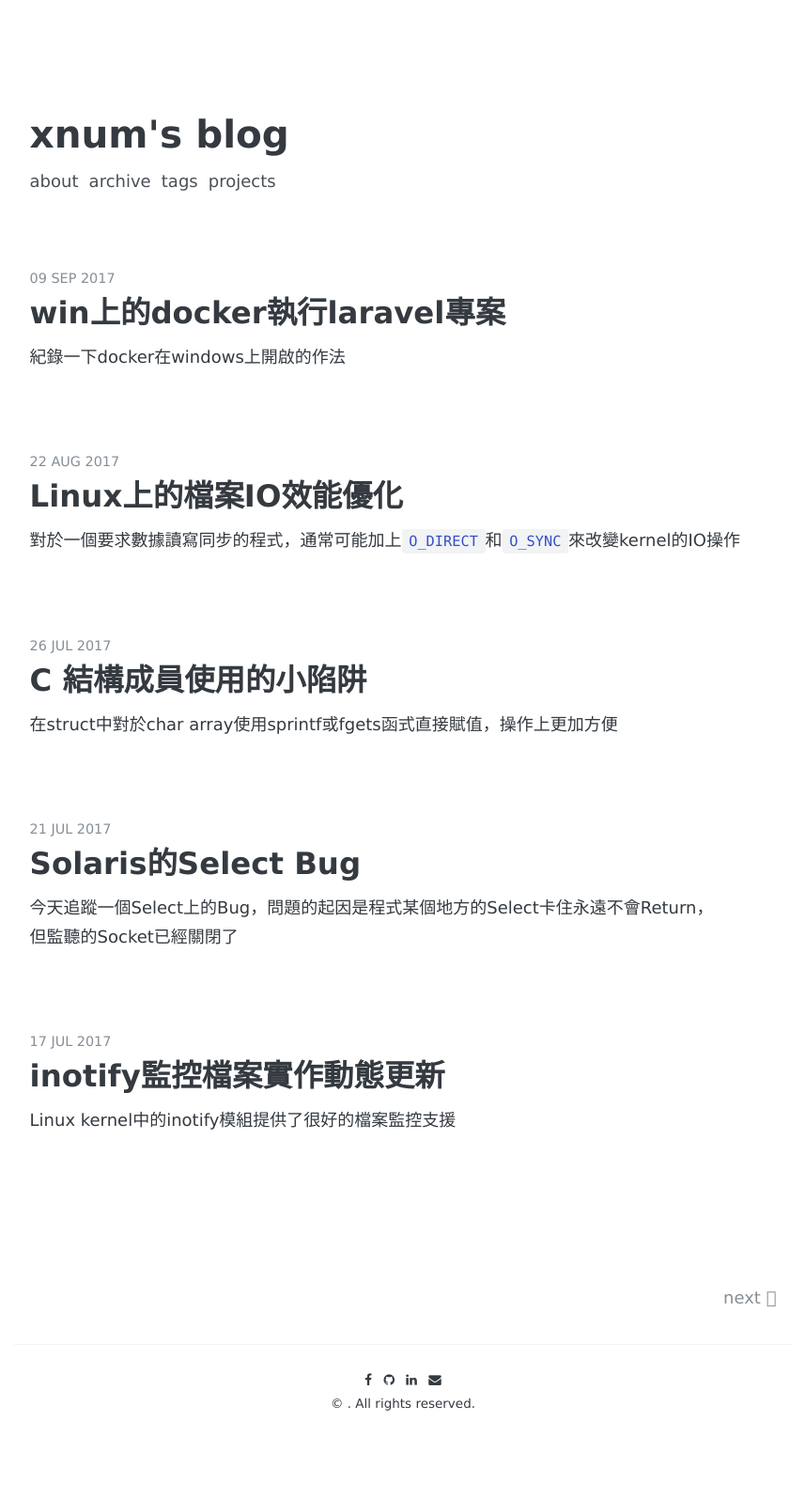
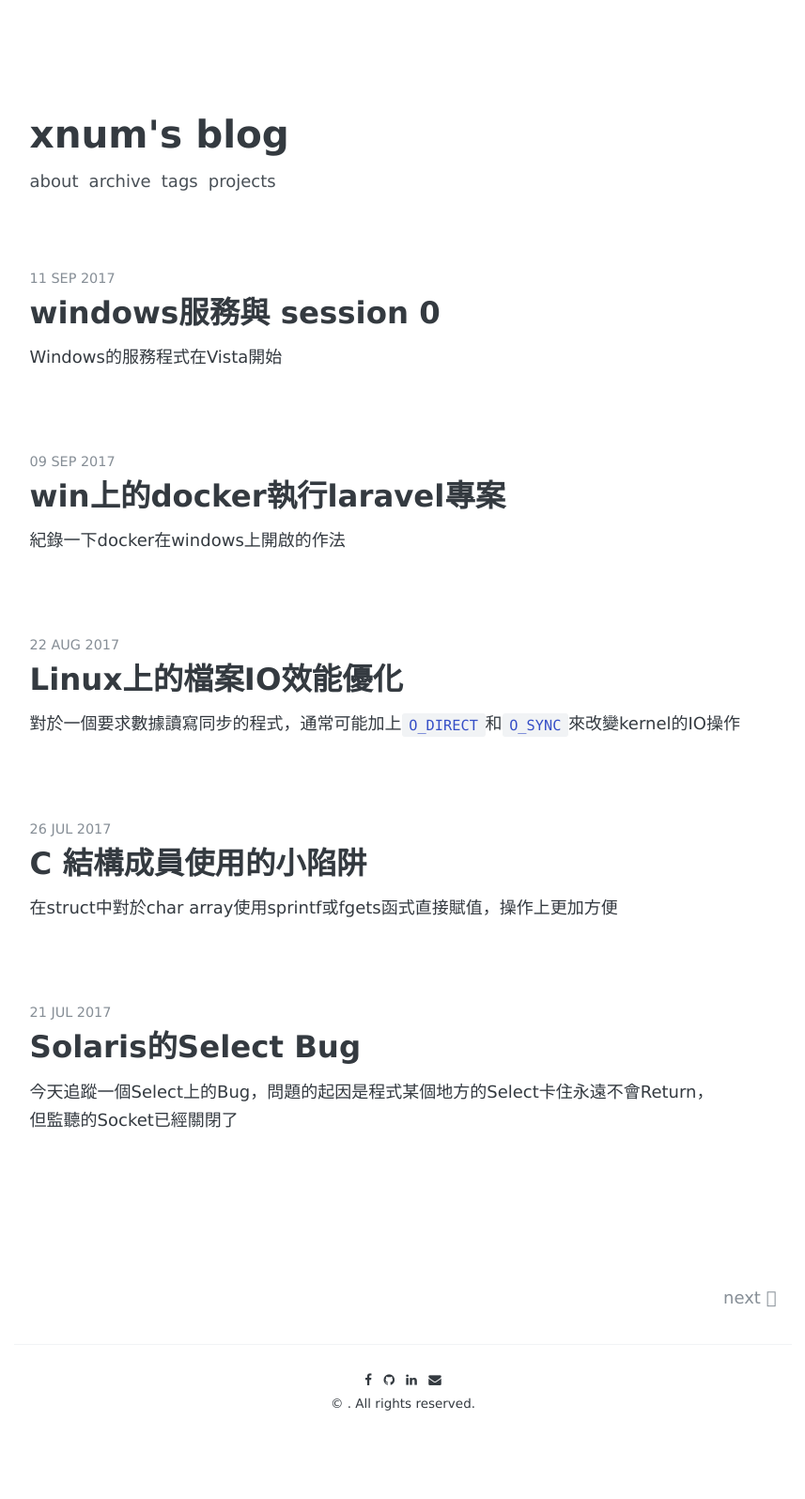
Before and after one commit to xnum/xnum.github.io, a Jekyll site: the page built from index.html, in a window 1280 px wide. Shown: the whole page at 94% size, without its empty margins (211-1068 px from the left). Built offline with Jekyll 4.4.1, drawn with Linux system fonts in a browser that asks for light colours; some web fonts are replaced; the list of posts is cut into pages by our own code; some of the changed lines change nothing that is shown.

Commit message:
add post

```diff
--- a/_posts/2017-09-09-laravel-win-docker.md
+++ b/_posts/2017-09-09-laravel-win-docker.md
@@ -1,7 +1,7 @@
 ---
 layout: post
 title: win上的docker執行laravel專案
-tags: [docker]
+tags: [windows docker]
 ---
 
 紀錄一下docker在windows上開啟的作法
--- /dev/null
+++ b/_posts/2017-09-11-windows-session-0.md
@@ -0,0 +1,75 @@
+---
+layout: post
+title: windows服務與 session 0
+tags:
+- windows programming
+---
+
+Windows的服務程式在Vista開始
+
+與使用者程式分開，獨立在session 0執行
+
+如此一來服務就無法直接與使用者桌面的sessions互動
+
+即無法使用PostMessage和SendMessage傳遞訊息
+
+ref: [Service Changes for Windows Vista](https://msdn.microsoft.com/en-us/library/windows/desktop/bb203962(v=vs.85).aspx)
+
+---
+
+但服務仍然有程式間通訊的需求
+
+必須透過特定寫法實作，如：
+
+- WTSSendMessage (用途即MessageBox)
+- RunProcessAsUser (在該使用者session執行一個child process)
+- IPCs
+  - Events
+  - Named Pipes
+  - Mailslots
+  - Memory-Mapped files
+  - Sockets
+
+根據不同需求來選用不同寫法
+
+ref: [Application Compatibility – Session 0 Isolation](https://blogs.technet.microsoft.com/askperf/2007/04/27/application-compatibility-session-0-isolation/)
+
+---
+
+IPC通常會創建一個kernel object來進行操作，其中需要一個security attributes的參數
+
+無獨有偶在使用RunProcessAsUser也需要這樣一個參數
+
+ref: [穿透Session 0 隔离（二）(WTSSendMessage/RunProcessAsUser)](http://www.cnblogs.com/gnielee/archive/2010/04/08/session0-isolation-part2.html)
+
+在Session 0執行的程式為SYSTEM帳號權限，而security attributes使用預設設定(傳NULL)時
+
+> The ACLs in the default security descriptor for a named pipe grant full control to the LocalSystem account, administrators, and the creator owner. They also grant read access to members of the Everyone group and the anonymous account.
+
+則只有同樣擁有admin才能完整存取，否則只能讀
+
+ref: [CreateNamedPipe function](https://msdn.microsoft.com/zh-tw/library/windows/desktop/aa365150(v=vs.85).aspx)
+
+但是反過來由其他session當write end，服務程式當read end就可行
+
+回到正題，對於security attributes較好的設定是利用[well-known SIDs](https://msdn.microsoft.com/zh-tw/library/windows/desktop/aa379649(v=vs.85).aspx)指定允許full access的對象
+
+使用的方式[在此](https://www.experts-exchange.com/questions/23117867/Add-write-access-for-'everyone'-to-named-pipe-ACL.html)
+
+而我的選擇是直接將DACL設為NULL
+
+在security attributes的屬性中，DACL代表可存取控制列表，每個節點代表一個允許的對象和權限
+
+但DACL為NULL時，則Everyone都可以得到full access control
+
+[The SECURITY_ATTRIBUTES struct and CreateNamedPipe()](https://stackoverflow.com/questions/38412919/the-security-attributes-struct-and-createnamedpipe)
+
+---
+
+Events也需要相同的權限設定方式
+
+[VS与Win7共舞：系统服务的Session 0隔离](http://tech.it168.com/a2009/0923/736/000000736809_all.shtml)
+
+[Memory mapped file](http://blog.darkthread.net/post-2017-07-05-about-shared-memory.aspx)就不一樣了
+
+這部分我並未做嘗試
```
